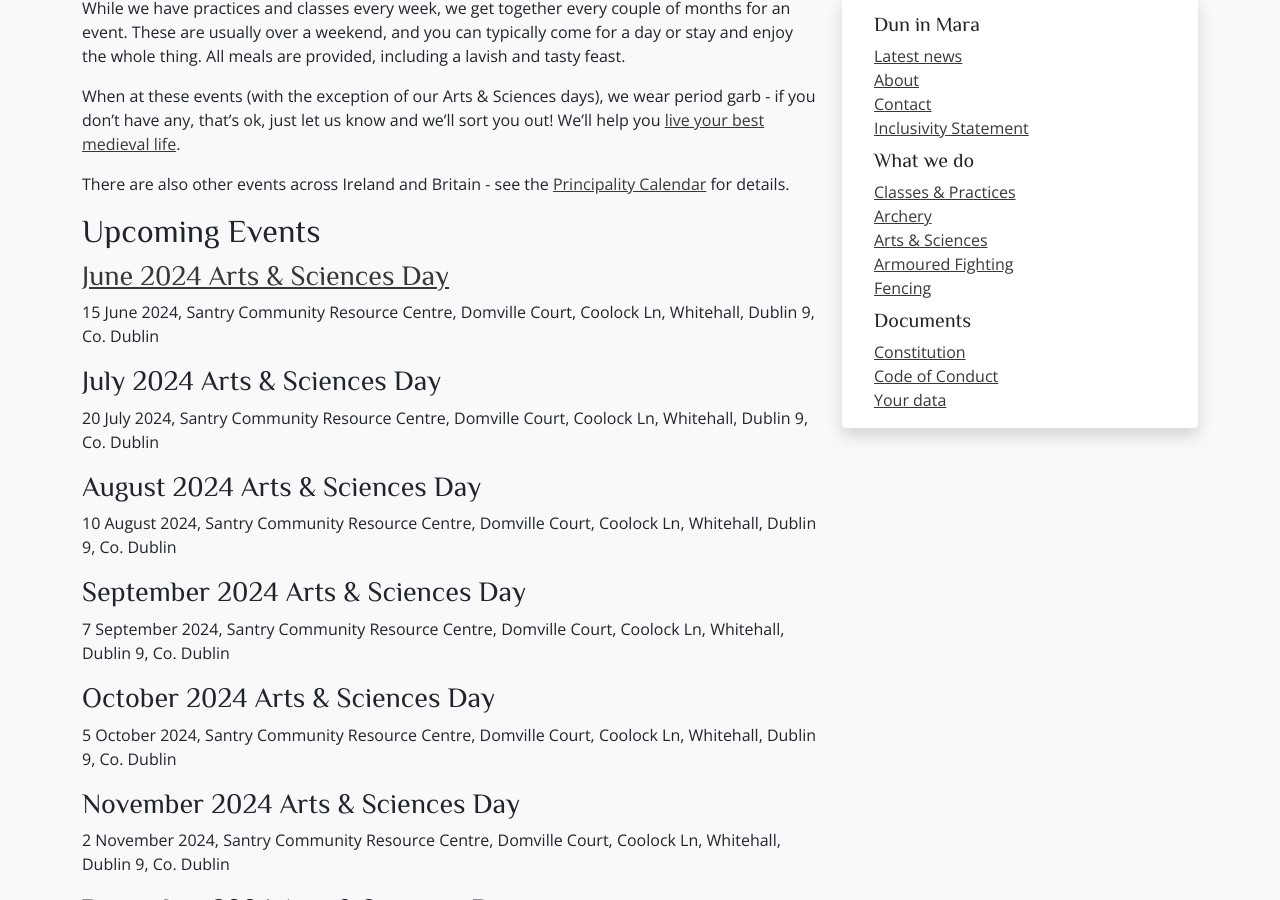
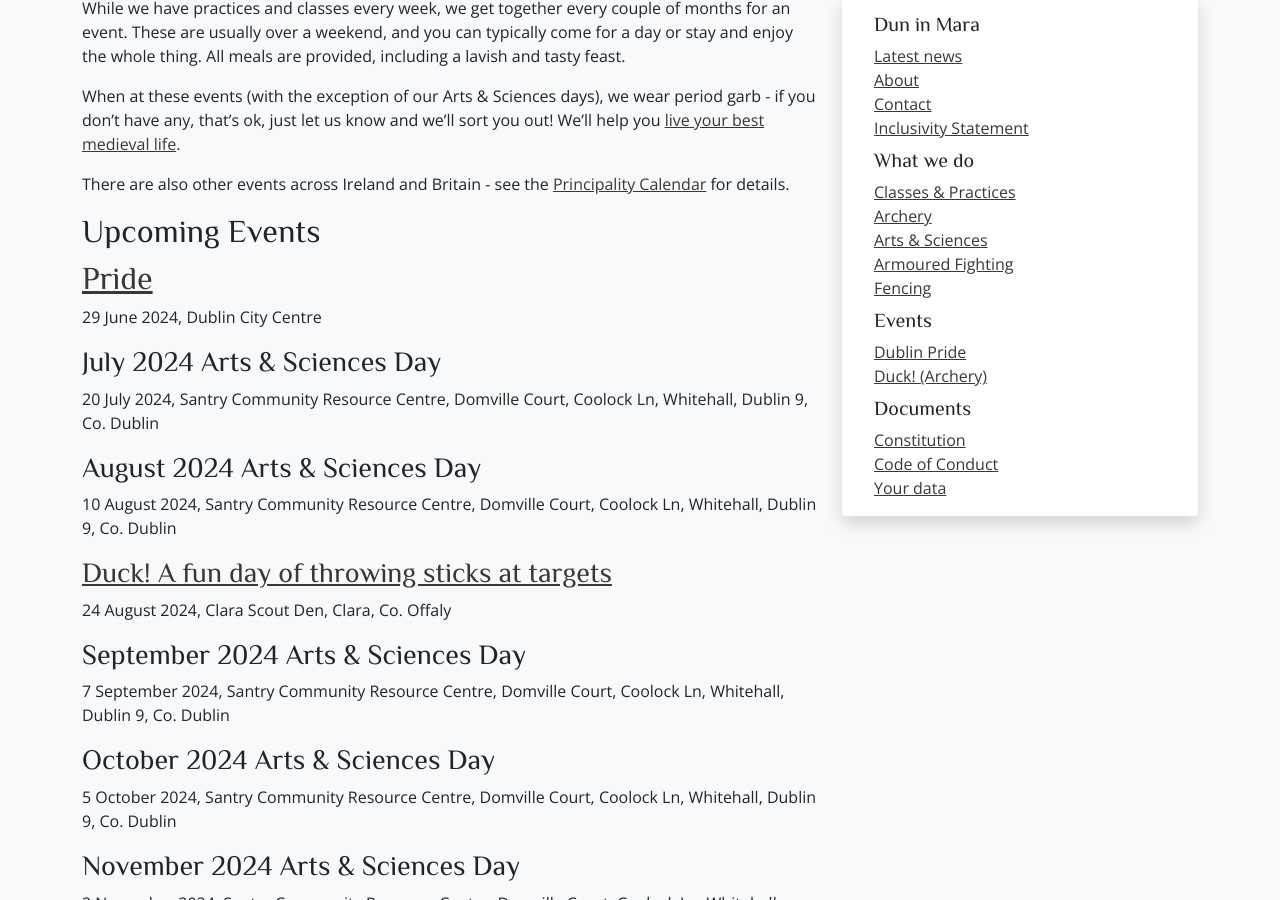
Before and after one commit to drachenwald/dun-in-mara, a Jekyll site: the page built from events/index.md, in a window 1280 px wide and 900 px high, scrolled down 277 px. Built offline with Jekyll 4.4.1, drawn with Linux system fonts in a browser that asks for light colours; comment, search, counter and statistics services are not loaded.

Commit message:
Event Updates

```diff
--- a/_includes/sidebar-default.html
+++ b/_includes/sidebar-default.html
@@ -12,8 +12,9 @@
       <li class="nav-item p-0"><a href="/armoured-fighting">Armoured Fighting</a></li>
       <li class="nav-item p-0"><a href="/historical-fencing">Fencing</a></li>
 
-      <!-- <li class="nav-item pt-2"><h5>Events</h5></li>
-      <li class="nav-item p-0"><a href="/events/2024/crown/">Drachenwald Spring Crown</a></li> -->
+      <li class="nav-item pt-2"><h5>Events</h5></li>
+      <li class="nav-item p-0"><a href="/events/20204/pride/">Dublin Pride</a></li>
+      <li class="nav-item p-0"><a href="/events/2024/duck/">Duck! (Archery)</a></li>
 
       <li class="nav-item pt-2"><h5>Documents</h5></li>
       <li class="nav-item p-0"><a href="/about/constitution">Constitution</a></li>
--- a/events/index.md
+++ b/events/index.md
@@ -9,14 +9,17 @@ There are also other events across Ireland and Britain - see the [Principality C
 
 ## Upcoming Events
 
-### [June 2024 Arts & Sciences Day](https://fienta.com/arts-sciences-day-85340)
-15 June 2024, Santry Community Resource Centre, Domville Court, Coolock Ln, Whitehall, Dublin 9, Co. Dublin
+## [Pride](/events/2024/pride/)
+29 June 2024, Dublin City Centre
 
 ### July 2024 Arts & Sciences Day
 20 July 2024, Santry Community Resource Centre, Domville Court, Coolock Ln, Whitehall, Dublin 9, Co. Dublin
 
 ### August 2024 Arts & Sciences Day
 10 August 2024, Santry Community Resource Centre, Domville Court, Coolock Ln, Whitehall, Dublin 9, Co. Dublin
+
+### [Duck! A fun day of throwing sticks at targets](/events/2024/duck/)
+24 August 2024, Clara Scout Den, Clara, Co. Offaly
 
 ### September 2024 Arts & Sciences Day
 7 September 2024, Santry Community Resource Centre, Domville Court, Coolock Ln, Whitehall, Dublin 9, Co. Dublin
```
Also changed, not shown: events/2024/duck/index.md (added, +25 -0 lines), events/2024/pride/index.md (+1 -1 lines).
